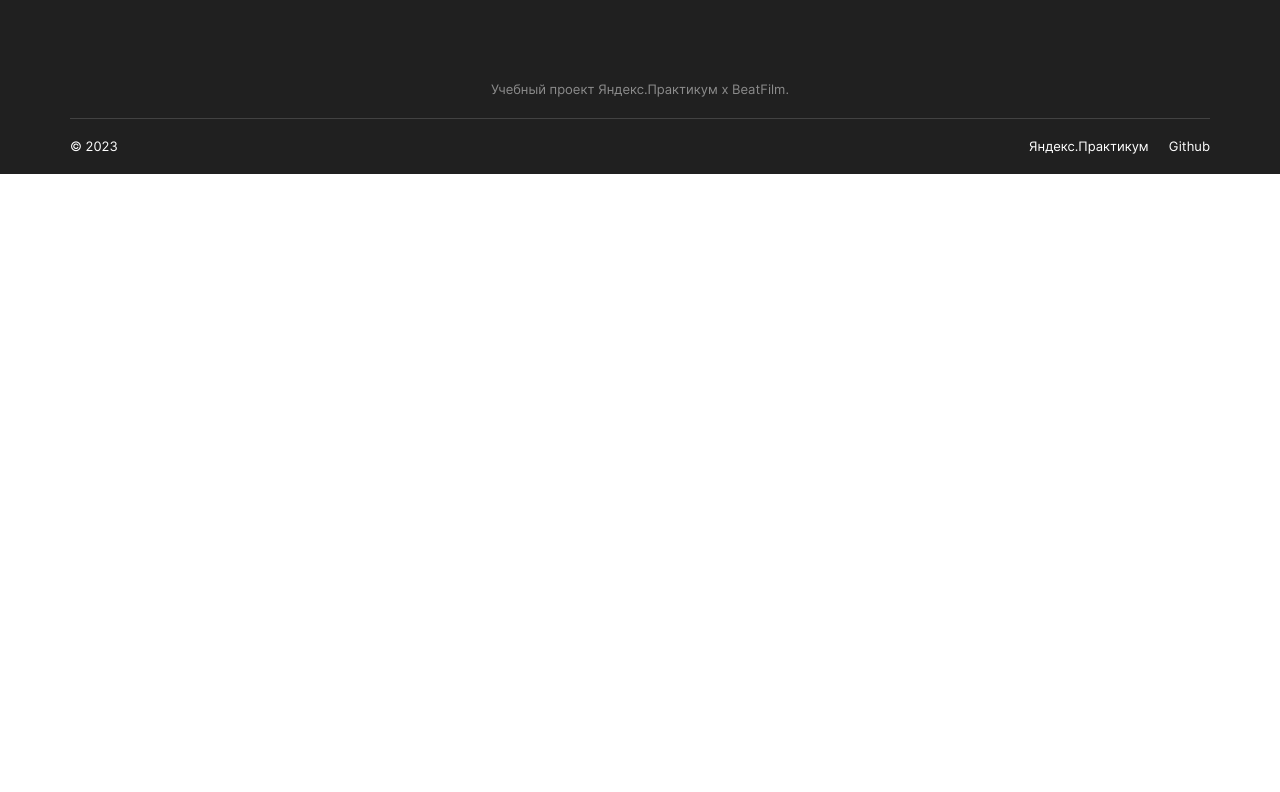
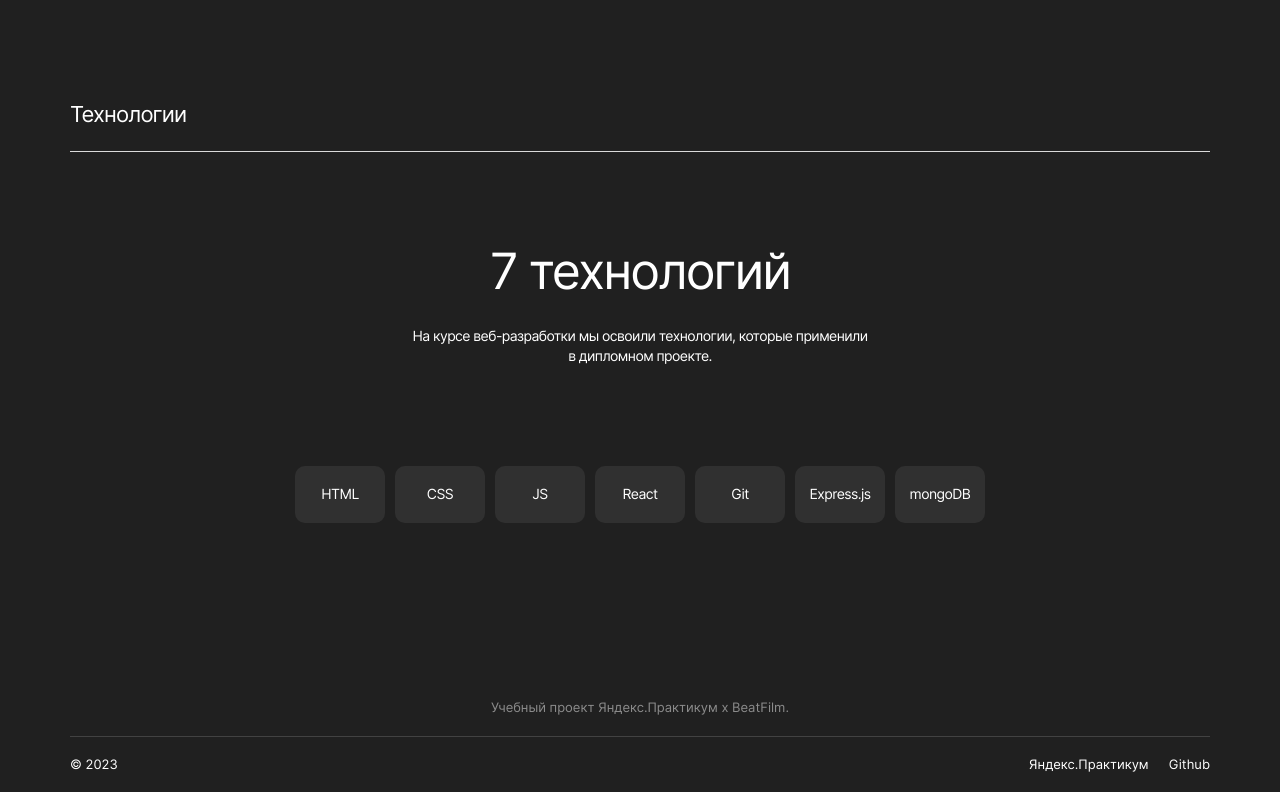
Before and after one commit to KseniiaDzhigun/movies-explorer-frontend, a React app: page / in a window 1280 px wide. Shown: the part 1258-2050 px from the top of the page. Before the commit the page ends 1432 px from the top, so only its background shows below. Built offline with nearby package versions, Linux system fonts and the light colour scheme; a web font is replaced by a local one.

Commit message:
feat: Techs jsx css

```diff
--- a/src/components/AboutProject/AboutProject.css
+++ b/src/components/AboutProject/AboutProject.css
@@ -7,7 +7,7 @@
 
 .project__table {
     display: flex;
-    gap: 40px;
+    gap: 56px;
     margin: 0;
     padding: 0;
     list-style-type: none;
@@ -18,6 +18,7 @@
     font-weight: 400;
     font-size: 20px;
     line-height: 1.2;
+    letter-spacing: -0.04em;
 }
 
 .project__text {
--- a/src/components/Main/Main.js
+++ b/src/components/Main/Main.js
@@ -2,6 +2,7 @@ import './Main.css';
 import Footer from '../Footer/Footer';
 import Promo from '../Promo/Promo';
 import AboutProject from '../AboutProject/AboutProject';
+import Techs from '../Techs/Techs';
 
 
 const Main = ({ loggedIn }) => {
@@ -10,6 +11,7 @@ const Main = ({ loggedIn }) => {
         <main className="content">
             <Promo loggedIn={loggedIn}/>
             <AboutProject />
+            <Techs />
             <Footer />
         </main>
     );
--- a/src/components/SectionTitle/SectionTitle.css
+++ b/src/components/SectionTitle/SectionTitle.css
@@ -6,4 +6,5 @@
     color: #FFFFFF;
     border-bottom: 1px solid #DADADA;
     padding-bottom: 23px;
+    letter-spacing: -0.04em;
 }
--- a/src/components/Techs/Techs.css
+++ b/src/components/Techs/Techs.css
@@ -0,0 +1,48 @@
+.techs {
+    margin: 0 70px;
+    padding: 98px 0;
+    color: #FFFFFF;
+    display: flex;
+    flex-wrap: wrap;
+    flex-direction: column;
+}
+
+.techs__subtitle {
+    margin: 90px 0 26px;
+    font-weight: 400;
+    font-size: 50px;
+    line-height: 1.16;
+    text-align: center;
+    letter-spacing: -0.04em;
+}
+
+.techs__text {
+    font-weight: 400;
+    font-size: 14px;
+    margin: 0 auto;
+    text-align: center;
+    letter-spacing: -0.04em;
+}
+
+.techs__text_description {
+    max-width: 460px;
+    line-height: 1.43;
+}
+
+.techs__list {
+    margin: 100px auto 0;;
+    padding: 0;
+    list-style-type: none;
+    display: flex;
+    justify-content: center;
+    flex-wrap: wrap;
+    gap: 10px;
+}
+
+.techs__text_item {
+    line-height: 1.21;
+    background-color: #303030;
+    width: 90px;
+    border-radius: 10px;
+    padding: 20px 0px;
+}
--- a/src/components/Techs/Techs.js
+++ b/src/components/Techs/Techs.js
@@ -0,0 +1,42 @@
+import './Techs.css';
+import SectionTitle from '../SectionTitle/SectionTitle';
+
+const Techs = () => {
+
+    return (
+        <section className="techs">
+            <SectionTitle text="Технологии" />
+            <h3 className="techs__subtitle">
+                7 технологий
+            </h3>
+            <p className="techs__text techs__text_description">
+                На курсе веб-разработки мы освоили технологии, которые применили в дипломном проекте.
+            </p>
+            <ul className="techs__list">
+                <li className="techs__text techs__text_item">
+                    HTML
+                </li>
+                <li className="techs__text techs__text_item">
+                    CSS
+                </li>
+                <li className="techs__text techs__text_item">
+                    JS
+                </li>
+                <li className="techs__text techs__text_item">
+                    React
+                </li>
+                <li className="techs__text techs__text_item">
+                    Git
+                </li>
+                <li className="techs__text techs__text_item">
+                    Express.js
+                </li>
+                <li className="techs__text techs__text_item">
+                    mongoDB
+                </li>
+            </ul>
+        </section>
+    );
+}
+
+export default Techs;
```
Also changed, not shown: src/components/AboutProject/AboutProject.js (+0 -22 lines).
